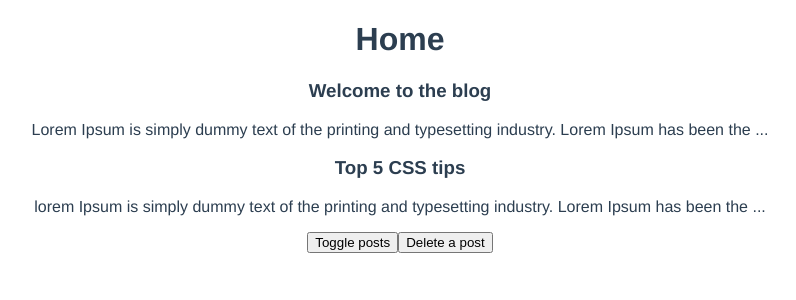
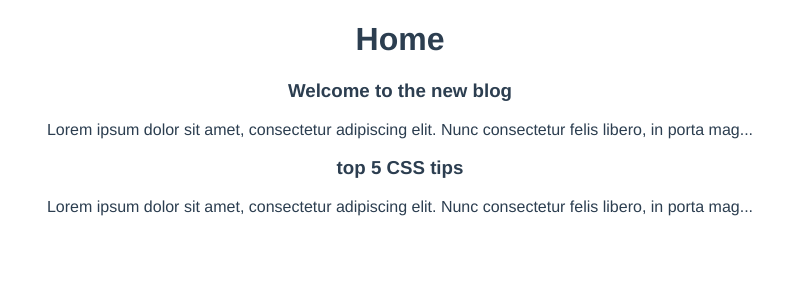
Before and after one commit to murilodpl/VueBlog, a Vue app: page /#/ in a window 1280 px wide. Shown: the top 300 px of the page, without its empty margins (240-1036 px from the left). Built offline with nearby package versions, Linux system fonts and the light colour scheme; data requests are answered from the project's data file.

Commit message:
Update - Fetching data in setup

```diff
--- /dev/null
+++ b/data/db.json
@@ -0,0 +1,23 @@
+{
+    "posts": [{
+            "id": 1,
+            "title": "Welcome to the new blog",
+            "body": "Lorem ipsum dolor sit amet, consectetur adipiscing elit. Nunc consectetur felis libero, in porta magna vestibulum eget. Suspendisse malesuada dui in ligula imperdiet pharetra. Vivamus felis nisl, gravida non porttitor eget, molestie sed lorem. Integer finibus dui arcu, nec egestas nulla posuere nec. Quisque eu ex nec dolor egestas condimentum ac ac nulla. Phasellus ut cursus ligula. Etiam vel laoreet erat. Vestibulum sit amet erat id velit sodales efficitur id in sem. Quisque ac cursus nunc. Aenean feugiat ex metus, at tristique elit accumsan eu. Nam placerat dolor sit amet lorem aliquet congue.",
+            "tags": [
+                "webdev",
+                "coding",
+                "news"
+            ]
+        },
+        {
+            "id": 2,
+            "title": "top 5 CSS tips",
+            "body": "Lorem ipsum dolor sit amet, consectetur adipiscing elit. Nunc consectetur felis libero, in porta magna vestibulum eget. Suspendisse malesuada dui in ligula imperdiet pharetra. Vivamus felis nisl, gravida non porttitor eget, molestie sed lorem. Integer finibus dui arcu, nec egestas nulla posuere nec. Quisque eu ex nec dolor egestas condimentum ac ac nulla. Phasellus ut cursus ligula. Etiam vel laoreet erat. Vestibulum sit amet erat id velit sodales efficitur id in sem. Quisque ac cursus nunc. Aenean feugiat ex metus, at tristique elit accumsan eu. Nam placerat dolor sit amet lorem aliquet congue.",
+            "tags": [
+                "css",
+                "webdev",
+                "coding"
+            ]
+        }
+    ]
+}
--- a/package.json
+++ b/package.json
@@ -8,6 +8,7 @@
   },
   "dependencies": {
     "core-js": "^3.6.5",
+    "json-server": "^0.17.0",
     "vue": "^3.0.0",
     "vue-router": "^4.0.0-0"
   },
--- a/src/views/Home.vue
+++ b/src/views/Home.vue
@@ -1,9 +1,13 @@
 <template>
   <div class="home">
     <h1>Home</h1>
-    <PostList v-if="showPosts" :posts="posts" />
-    <button @click="showPosts = !showPosts">Toggle posts</button>
-    <button @click="posts.pop()">Delete a post</button>
+
+    <div v-if="error">{{ error }}</div>
+
+    <div v-if="posts.length">
+      <PostList :posts="posts" />
+    </div>
+    <div v-else>Loading...</div>
   </div>
 </template>
 
@@ -15,22 +19,25 @@
   name: "Home",
   components: { PostList },
   setup() {
-    const posts = ref([
-      {
-        title: "Welcome to the blog",
-        body: "Lorem Ipsum is simply dummy text of the printing and typesetting industry. Lorem Ipsum has been the industry's standard dummy text ever since the 1500s, when an unknown printer took a galley of type and scrambled it to make a type specimen book. It has survived not only five centuries, but also the leap into electronic typesetting, remaining essentially unchanged. It was popularised in the 1960s with the release of Letraset sheets containing Lorem Ipsum passages, and more recently with desktop publishing software like Aldus PageMaker including versions of Lorem Ipsum.",
-        id: 1,
-      },
-      {
-        title: "Top 5 CSS tips",
-        body: "lorem Ipsum is simply dummy text of the printing and typesetting industry. Lorem Ipsum has been the industry's standard dummy text ever since the 1500s, when an unknown printer took a galley of type and scrambled it to make a type specimen book. It has survived not only five centuries, but also the leap into electronic typesetting, remaining essentially unchanged. It was popularised in the 1960s with the release of Letraset sheets containing Lorem Ipsum passages, and more recently with desktop publishing software like Aldus PageMaker including versions of Lorem Ipsum.",
-        id: 2,
-      },
-    ]);
+    const posts = ref([]);
+    const error = ref(null);
 
-    const showPosts = ref(true);
+    const load = async () => {
+      try {
+        let data = await fetch("http://localhost:3000/posts");
+        if (!data.ok) {
+          throw Error("No data avaliable");
+        }
+        posts.value = await data.json();
+      }
+      catch (err) {
+        error.value = err.message;
+      }
+    };
 
-    return { posts, showPosts };
+    load();
+
+    return { posts, error };
   },
 };
 </script>
```
Also changed, not shown: 1 other file (tests, documents, lock files or other folders).
